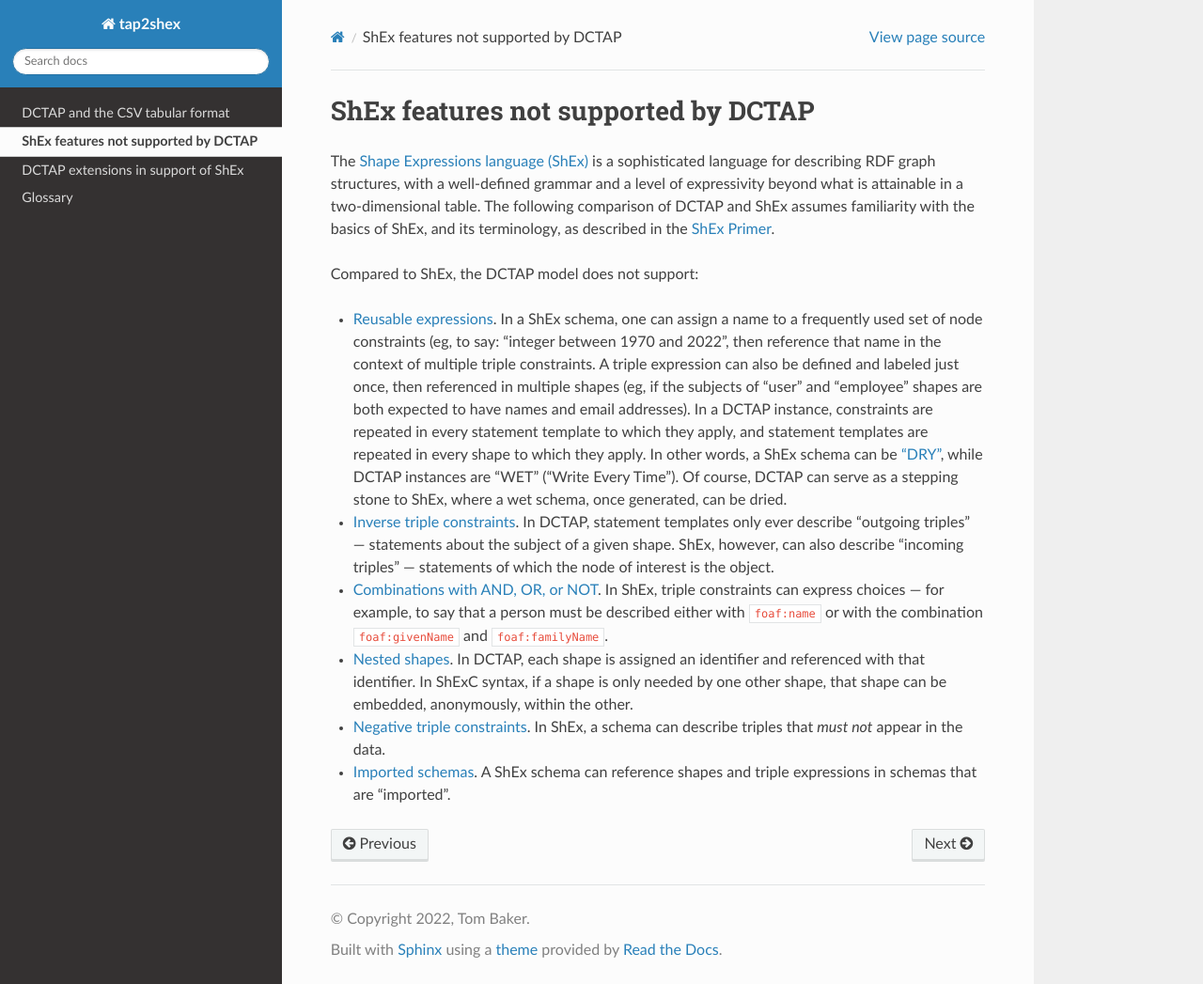
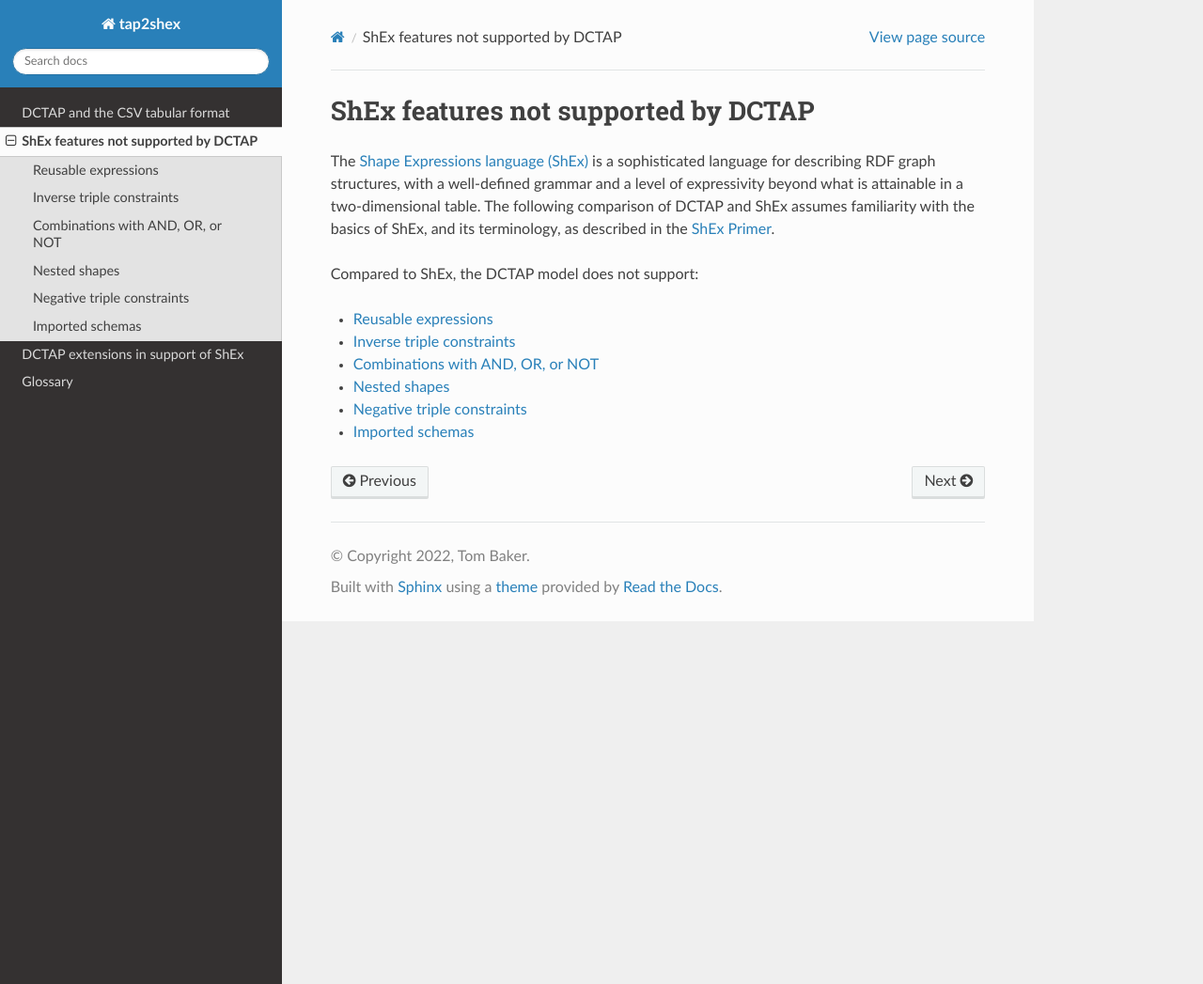
Before and after one commit to tombaker/tapshex, a Sphinx documentation site: the page built from docs/dctap_and_shex/index.rst, in a window 1280 px wide and 1047 px high. Shown: the whole window at 94% size. Built offline with Sphinx 7.4.7 and the Read the Docs theme 2.0.0, drawn with Linux system fonts in a browser that asks for light colours.

```diff
--- /dev/null
+++ b/docs/dctap_and_shex/combinations/index.rst
@@ -0,0 +1,6 @@
+.. _combinations:
+
+Combinations with AND, OR, or NOT
+.................................
+
+`In ShEx <https://shex.io/shex-primer/#inverse-properties>`_, triple constraints can express choices --- for example, to say that a person must be described either with ``foaf:name`` or with the combination ``foaf:givenName`` and ``foaf:familyName``.
--- /dev/null
+++ b/docs/dctap_and_shex/imported_schemas/index.rst
@@ -0,0 +1,6 @@
+.. _imported_schemas:
+
+Imported schemas
+................
+
+A ShEx schema can reference shapes and triple expressions in schemas that are `"imported" <https://shex.io/shex-primer/#import>`_.
--- a/docs/dctap_and_shex/index.rst
+++ b/docs/dctap_and_shex/index.rst
@@ -7,14 +7,12 @@ The `Shape Expressions language (ShEx) <https://shexspec.github.io/primer/>`_ is
 
 Compared to ShEx, the DCTAP model does not support:
 
-- `Reusable expressions <https://shex.io/shex-primer/#labeled-constraints>`_. In a ShEx schema, one can assign a name to a frequently used set of node constraints (eg, to say: "integer between 1970 and 2022", then reference that name in the context of multiple triple constraints. A triple expression can also be defined and labeled just once, then referenced in multiple shapes (eg, if the subjects of "user" and "employee" shapes are both expected to have names and email addresses). In a DCTAP instance, constraints are repeated in every statement template to which they apply, and statement templates are repeated in every shape to which they apply. In other words, a ShEx schema can be `"DRY" <https://en.wikipedia.org/wiki/Don%27t_repeat_yourself>`_, while DCTAP instances are "WET" ("Write Every Time"). Of course, DCTAP can serve as a stepping stone to ShEx, where a wet schema, once generated, can be dried.
+.. toctree::
+   :maxdepth: 2
 
-- `Inverse triple constraints <https://shex.io/shex-primer/#inverse-properties>`_. In DCTAP, statement templates only ever describe "outgoing triples" --- statements about the subject of a given shape. ShEx, however, can also describe "incoming triples" --- statements of which the node of interest is the object.
-
-- `Combinations with AND, OR, or NOT <https://shex.io/shex-primer/#inverse-properties>`_. In ShEx, triple constraints can express choices --- for example, to say that a person must be described either with ``foaf:name`` or with the combination ``foaf:givenName`` and ``foaf:familyName``.
-
-- `Nested shapes <https://shex.io/shex-primer/#nested-shapes>`_. In DCTAP, each shape is assigned an identifier and referenced with that identifier. In ShExC syntax, if a shape is only needed by one other shape, that shape can be embedded, anonymously, within the other.
-
-- `Negative triple constraints <https://shex.io/shex-primer/#negated-properties>`_. In ShEx, a schema can describe triples that `must not` appear in the data.
-
-- `Imported schemas <https://shex.io/shex-primer/#import>`_. A ShEx schema can reference shapes and triple expressions in schemas that are "imported".
+   reusable_expressions/index
+   inverse_triple_constraints/index
+   combinations/index
+   nested_shapes/index
+   negative_triple_constraints/index
+   imported_schemas/index
--- /dev/null
+++ b/docs/dctap_and_shex/inverse_triple_constraints/index.rst
@@ -0,0 +1,6 @@
+.. _inverse_triple_constraints:
+
+Inverse triple constraints
+..........................
+
+In DCTAP, statement templates only ever describe "outgoing triples" --- statements about the subject of a given shape. In ShEx, however, `inverse triple constraints <https://shex.io/shex-primer/#inverse-properties>`_ can also describe "incoming triples" --- statements in which the focus node is the object.
--- /dev/null
+++ b/docs/dctap_and_shex/negative_triple_constraints/index.rst
@@ -0,0 +1,6 @@
+.. _negative_triple_constraints:
+
+Negative triple constraints
+...........................
+
+`In ShEx <https://shex.io/shex-primer/#negated-properties>`_, a schema can describe triples that `must not` appear in the data.
```
Also changed, not shown: docs/dctap_and_shex/nested_shapes/index.rst (added, +8 -0 lines), docs/dctap_and_shex/reusable_expressions/index.rst (added, +8 -0 lines), docs/glossary/index.rst (+10 -10 lines), docs/shex_extensions/closed_shapes/index.rst (added, +9 -0 lines), docs/shex_extensions/extra_properties/index.rst (added, +10 -0 lines), docs/shex_extensions/index.rst (+4 -3 lines).
